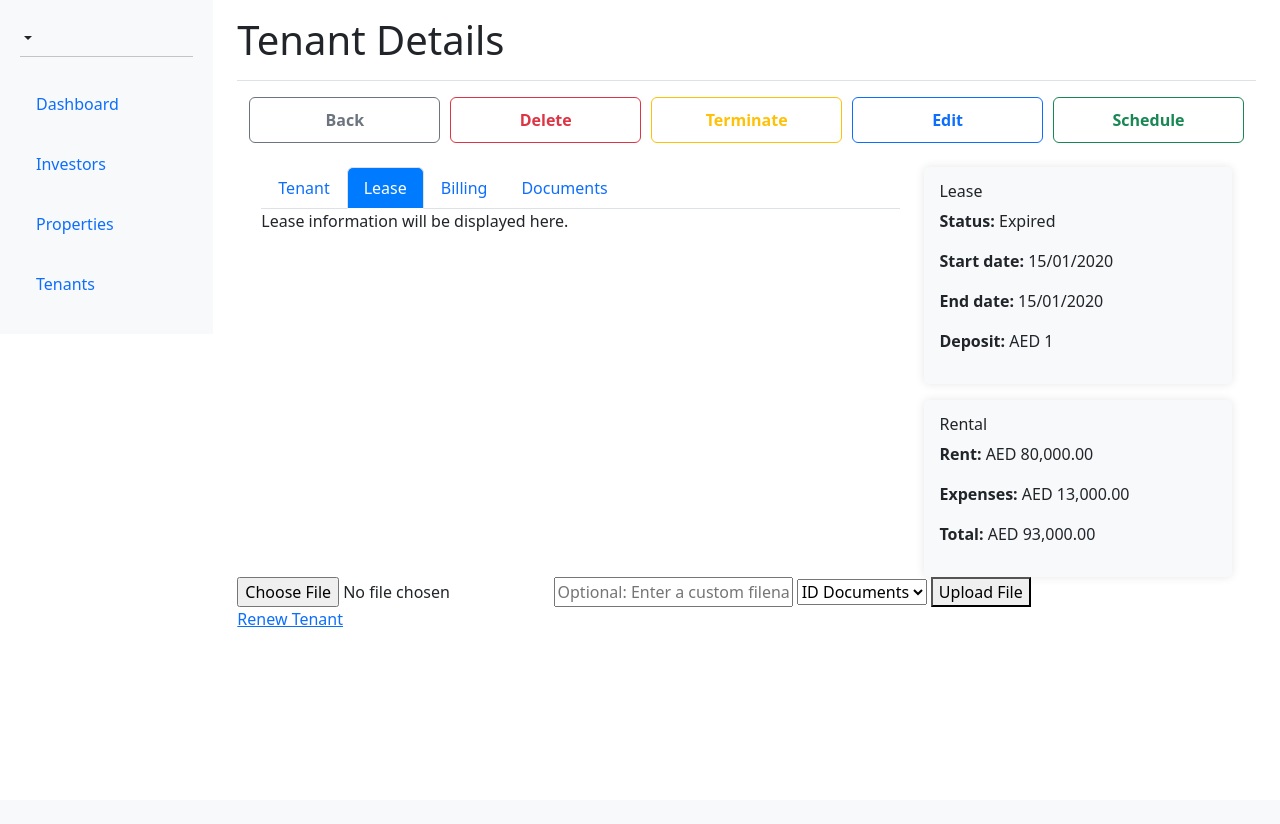
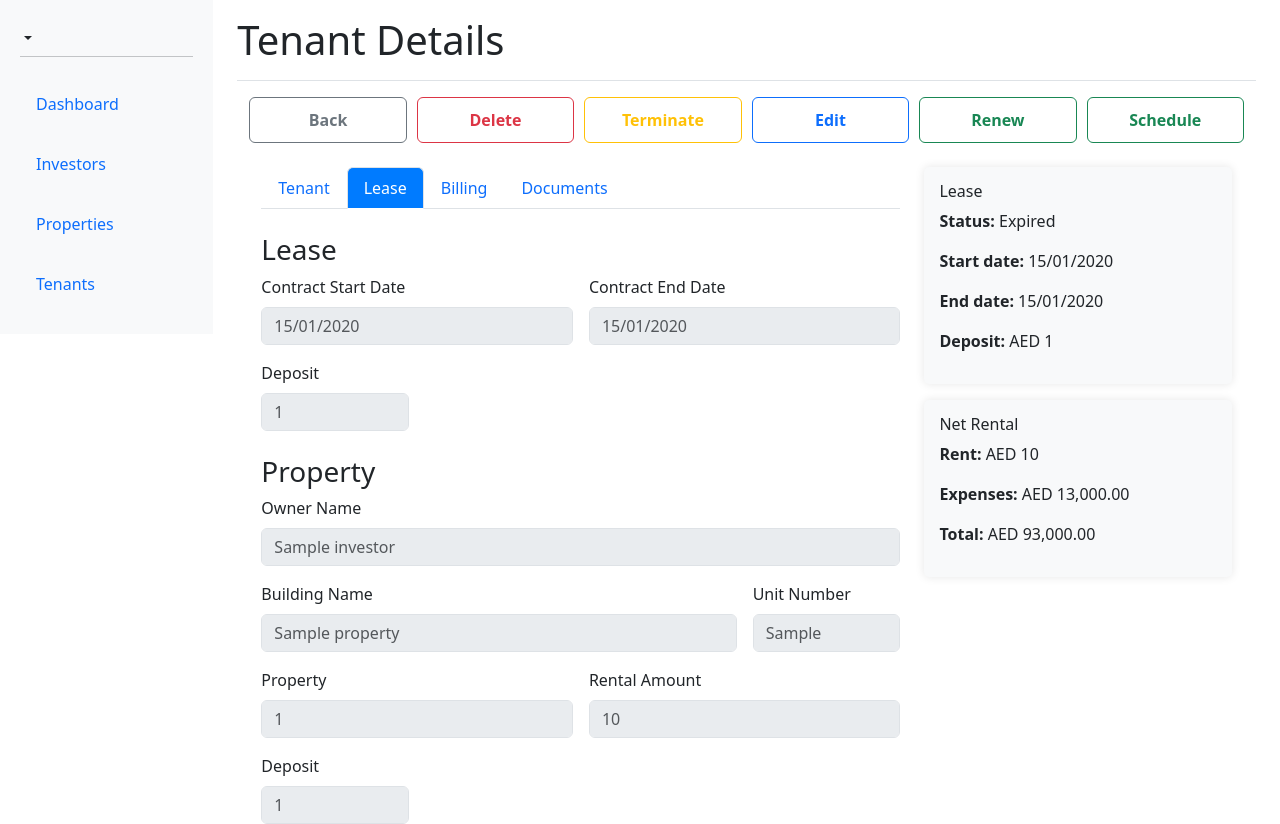
Before and after one commit to MY0usuf/Real-Estate-Management, a Flask app: page /view_tenant/1 in a window 1280 px wide, after a click on "Lease". Before the commit the page ends 627 px from the top, so only its background shows below. Run offline with Flask 3, Linux system fonts and the light colour scheme; tables that the repository leaves empty hold one stand-in row (values such as "Sample post").

Commit message:
Beautified it even more

```diff
--- a/app/templates/view_tenant.html
+++ b/app/templates/view_tenant.html
@@ -11,7 +11,7 @@
         }
         .nav-buttons {
             display: grid; /* Use grid layout for button container */
-            grid-template-columns: repeat(5, 1fr); /* Split buttons into 5 equal columns */
+            grid-template-columns: repeat(6, 1fr); /* Split buttons into 5 equal columns */
             gap: 10px; /* Add spacing between buttons */
             margin-bottom: 30px; /* Space between buttons and content below */
         }
@@ -43,6 +43,9 @@
         <button class="btn btn-outline-primary">
             <i class="bi bi-pencil-square"></i> Edit
         </button>
+        <button class="btn btn-outline-success" onclick="window.location.href='{{ url_for('renew_tenant', tenant_id=tenant.id) }}'">
+            <i class="bi bi-clock"></i> Renew
+        </button>
         <button class="btn btn-outline-success">
             <i class="bi bi-clock"></i> Schedule
         </button>
@@ -73,7 +76,7 @@
                 <div class="tab-content">
                     <!-- Tenant Tab -->
                     <div class="tab-pane fade show active" id="tenant" role="tabpanel" aria-labelledby="tenant-tab">
-                        <h4 class="mt-4">Tenant Information</h4>
+                        <br>
                         <form method="POST" class="row g-3">
                             <div class="col-12">
                                 <label for="name" class="form-label">Name</label>
@@ -128,13 +131,68 @@
 
                     <!-- Other Tabs Placeholder -->
                     <div class="tab-pane fade" id="lease" role="tabpanel" aria-labelledby="lease-tab">
-                        <p>Lease information will be displayed here.</p>
+                        <br>
+                        <h3>Lease</h3>
+                        <form method="POST" class="row g-3">
+                            <div class="col-md-6">
+                                <label for="contract_start_date" class="form-label">Contract Start Date</label>
+                                <input type="text" class="form-control" id="contract_start_date" name="contract_start_date" placeholder="{{ tenant.contract_start_date | format_date}}" disabled>
+                            </div>
+                              <div class="col-md-6">
+                                <label for="contract_end_date" class="form-label">Contract End Date</label>
+                                <input type="text" class="form-control" id="contract_end_date" name="contract_end_date" placeholder="{{ tenant.contract_end_date | format_date}}" disabled>
+                            </div>
+                            <div class="col-md-3">
+                                <label for="security_deposit" class="form-label">Deposit</label>
+                                <input type="text" class="form-control" id="security_deposit" name="security_deposit" placeholder="{{ tenant.security_deposit }}" disabled>
+                            </div>
+                        </form>
+                        <br>
+                        <h3>Property</h3>
+                        <form method="POST" class="row g-3">
+                            <div class="col-md-12">
+                                <label for="inputState" class="form-label">Owner Name</label>
+                                <input type="text" class="form-control" id="investor.name" name="investor.name" placeholder="{{ investor.name }}" disabled>
+                            </div>
+                            <div class="col-md-9">
+                                <label for="inputState" class="form-label">Building Name</label>
+                                <input type="text" class="form-control" id="property.building_name" name="property.building_name" placeholder="{{ property.building_name }}" disabled>
+                            </div>
+                            <div class="col-md-3">
+                                <label for="inputState" class="form-label">Unit Number</label>
+                                <input type="text" class="form-control" id="property.unit_no" name="property.unit_no" placeholder="{{ property.unit_no}}" disabled>
+                            </div>
+                            <div class="col-md-6">
+                                <label for="inputState" class="form-label">Property</label>
+                                <input type="text" class="form-control" id="property.id" name="property.id" placeholder="{{ tenant.property_id }}" disabled>
+                            </div>
+                            <div class="col-md-6">
+                                <label for="rental_amount" class="form-label">Rental Amount</label>
+                                <input type="text" class="form-control" id="rental_amount" name="rental_amount" placeholder="{{ tenant.rental_amount }}" disabled>
+                            </div>
+                            <div class="col-md-3">
+                                <label for="security_deposit" class="form-label">Deposit</label>
+                                <input type="text" class="form-control" id="security_deposit" name="security_deposit" placeholder="{{ tenant.security_deposit }}" disabled>
+                            </div>
+                        </form>
                     </div>
                     <div class="tab-pane fade" id="billing" role="tabpanel" aria-labelledby="billing-tab">
                         <p>Billing details will be displayed here.</p>
                     </div>
                     <div class="tab-pane fade" id="documents" role="tabpanel" aria-labelledby="documents-tab">
-                        <p>Documents will be displayed here.</p>
+                        <br>
+                        <!-- File Upload Form -->
+                        <form action="{{ url_for('upload_file', entity_type='tenant', entity_id=tenant.id) }}" method="POST" enctype="multipart/form-data">
+                            <input type="file" name="file" required>
+                            <input type="text" name="filename" placeholder="Optional: Enter a custom filename">
+                            <select name="file_tag" required>
+                                <option value="id_documents">ID Documents</option>
+                                <option value="id_documents">Contracts</option>
+                                <option value="miscellaneous">Miscellaneous</option>
+                                <!-- Add more options as needed -->
+                            </select>
+                            <button type="submit">Upload File</button>
+                        </form>
                     </div>
                 </div>
             </div>
@@ -160,8 +218,8 @@
 
                 <!-- Rental Summary -->
                 <div class="summary-card">
-                    <h6>Rental</h6>
-                    <p><strong>Rent:</strong> AED 80,000.00</p>
+                    <h6>Net Rental</h6>
+                    <p><strong>Rent:</strong> AED {{ tenant.rental_amount | format_number }}</p>
                     <p><strong>Expenses:</strong> AED 13,000.00</p>
                     <p><strong>Total:</strong> AED 93,000.00</p>
                 </div>
@@ -170,18 +228,4 @@
     </div>
 </div>
 
-<!-- File Upload Form -->
-<form action="{{ url_for('upload_file', entity_type='tenant', entity_id=tenant.id) }}" method="POST" enctype="multipart/form-data">
-    <input type="file" name="file" required>
-    <input type="text" name="filename" placeholder="Optional: Enter a custom filename">
-    <select name="file_tag" required>
-        <option value="id_documents">ID Documents</option>
-        <option value="id_documents">Contracts</option>
-        <option value="miscellaneous">Miscellaneous</option>
-        <!-- Add more options as needed -->
-    </select>
-    <button type="submit">Upload File</button>
-</form>
-
-<a href="{{ url_for('renew_tenant', tenant_id=tenant.id) }}">Renew Tenant</a>
 {% endblock %}
--- a/routes/routes.py
+++ b/routes/routes.py
@@ -335,5 +335,10 @@ def view_tenant(tenant_id):
     properties = Property.query.all()
     tenants = Tenant.query.all()
     tenant = Tenant.query.get_or_404(tenant_id)
+    # Fetch the property associated with the tenant
+    property = Property.query.filter_by(id=tenant.property_id).first()  # Adjust `property_id` field name as per your model
+
+    # Fetch the investor associated with the property
+    investor = Investor.query.filter_by(id=property.owner_id).first()
     today = datetime.today().date()
-    return render_template('view_tenant.html', tenant=tenant, investors=investors, properties=properties, tenants=tenants, today=today)
+    return render_template('view_tenant.html', tenant=tenant, investor=investor, property=property, tenants=tenants, today=today)
```
